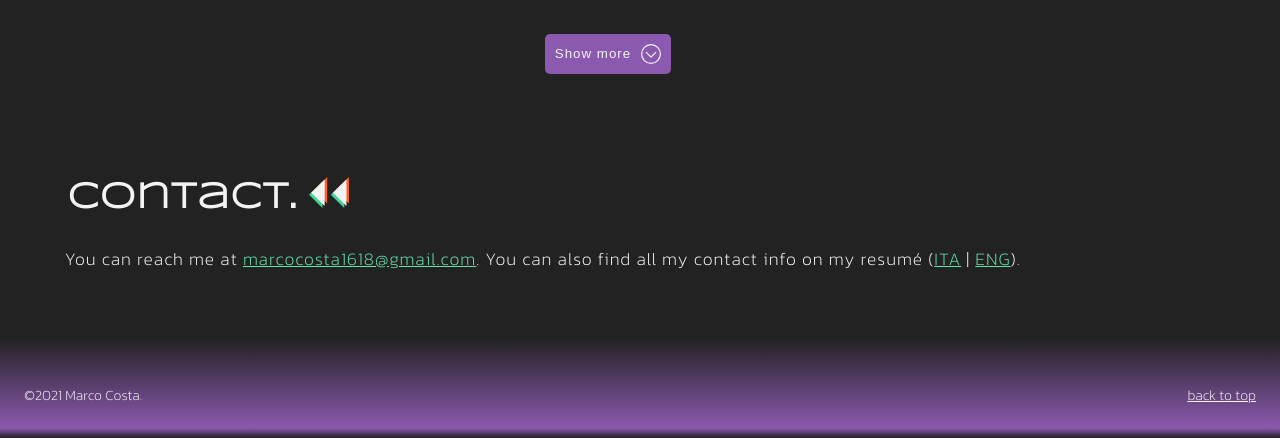
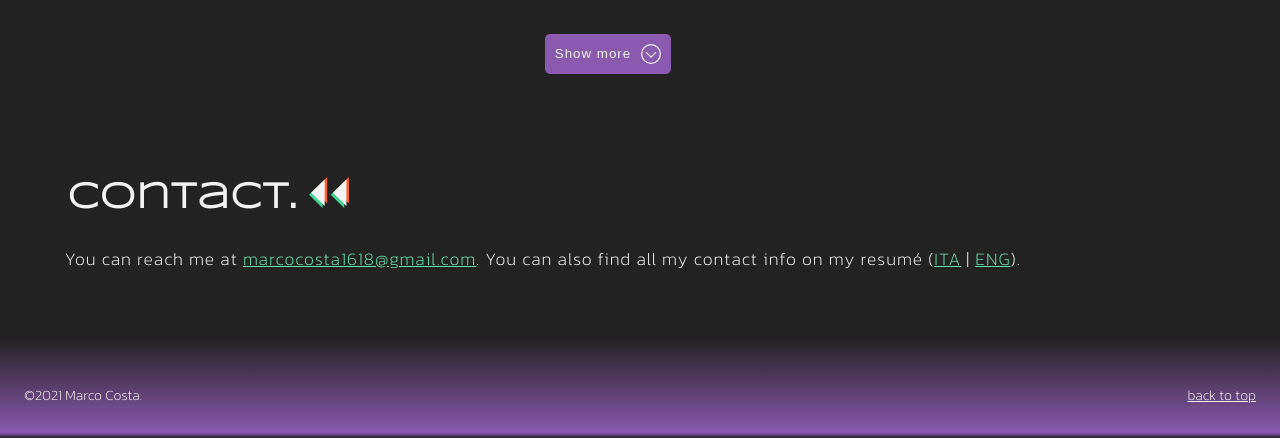
Before and after one commit to marcocosta1618/portfolio, a plain HTML site: page index.html in a window 1280 px wide. Shown: the part 2690-3128 px from the top of the page. Drawn offline with nearby package versions, Linux system fonts and the light colour scheme.

Commit message:
Style change in _footer.scss
Signed-off-by: marcocosta1618 <marcocosta1618@gmail.com>

```diff
--- a/styles/_footer.scss
+++ b/styles/_footer.scss
@@ -9,7 +9,7 @@ footer {
     letter-spacing: normal;
     color: $white;
     background-color: $purple1;
-    background: linear-gradient(to bottom, rgba(139, 89, 175, 0) 0%, rgba(139, 89, 175, 1) 90%, rgba(139, 89, 175, 0) 100%);
+    background: linear-gradient(to bottom, rgba(139, 89, 175, 0) 0%, rgba(139, 89, 175, 1) 95%, rgba(139, 89, 175, 0) 100%);
     p, a {
         font-size: clamp(0.8rem, 0.8rem + 0.1vw, 0.9rem);
         margin: 0 1rem;
```
Also changed, not shown: styles/style.css.
